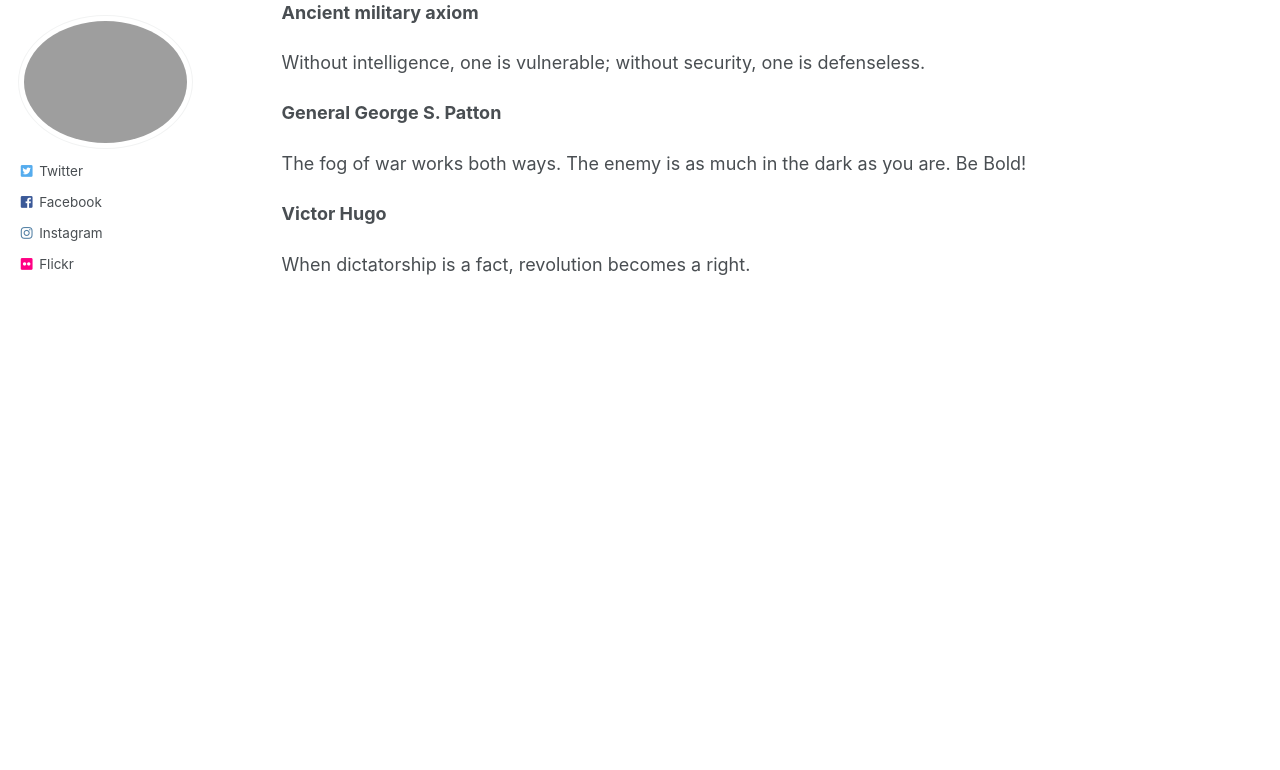
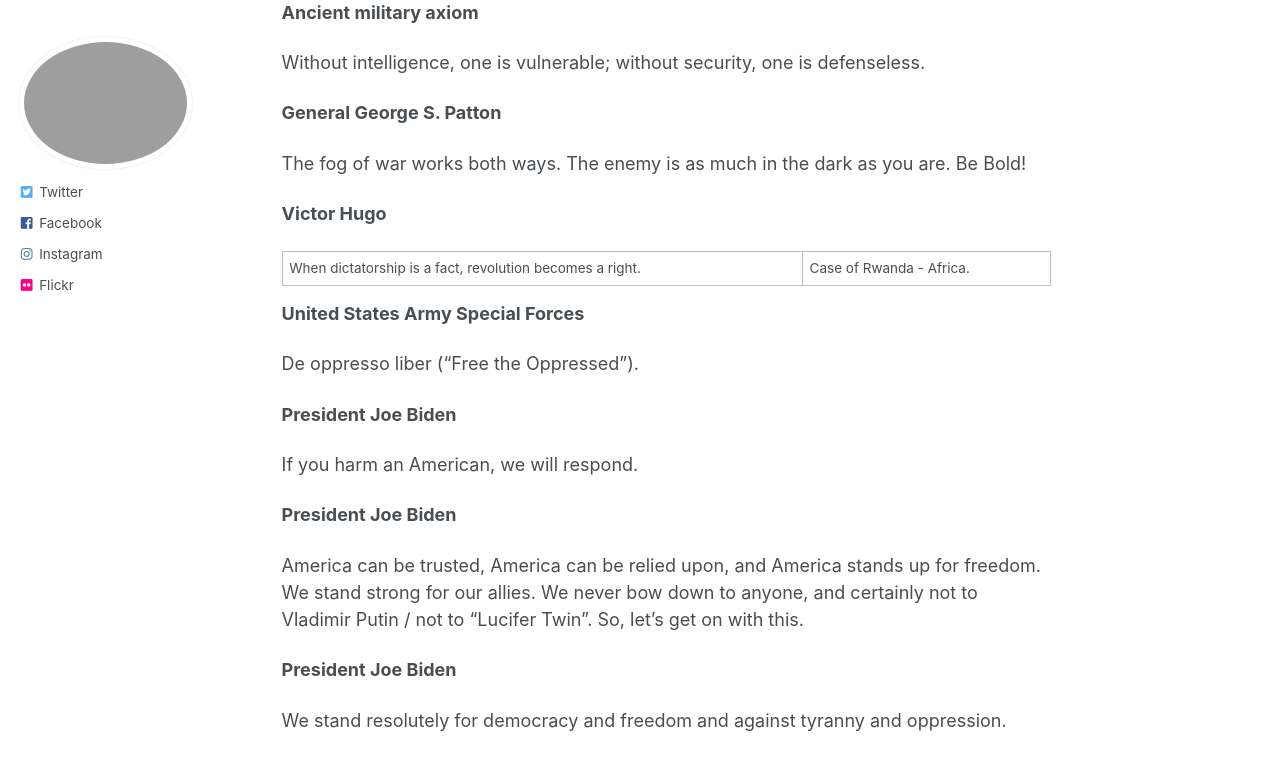
Before and after one commit to phdcsseiden/phdcsseiden.github.io, a Jekyll site: the page built from _pages/quotes.md, in a window 1280 px wide and 900 px high, scrolled down 698 px. Shown: the top 770 px of the window. Built offline with Jekyll 4.4.1, drawn with Linux system fonts in a browser that asks for light colours; before the commit the page ends 1161 px from its top, so only the background shows below that.

Commit message:
Update quotes.md

```diff
--- a/_pages/quotes.md
+++ b/_pages/quotes.md
@@ -64,4 +64,28 @@
 <b> Victor Hugo </b>
 
 
-When dictatorship is a fact, revolution becomes a right.
+When dictatorship is a fact, revolution becomes a right. | Case of Rwanda - Africa.
+
+
+<b> United States Army Special Forces </b>
+
+
+De oppresso liber ("Free the Oppressed").
+
+
+<b> President Joe Biden </b>
+
+
+If you harm an American, we will respond.
+
+
+<b> President Joe Biden </b>
+
+
+America can be trusted, America can be relied upon, and America stands up for freedom. We stand strong for our allies. We never bow down to anyone, and certainly not to Vladimir Putin / not to "Lucifer Twin". So, let’s get on with this.
+
+
+<b> President Joe Biden </b>
+
+
+We stand resolutely for democracy and freedom and against tyranny and oppression.
```
